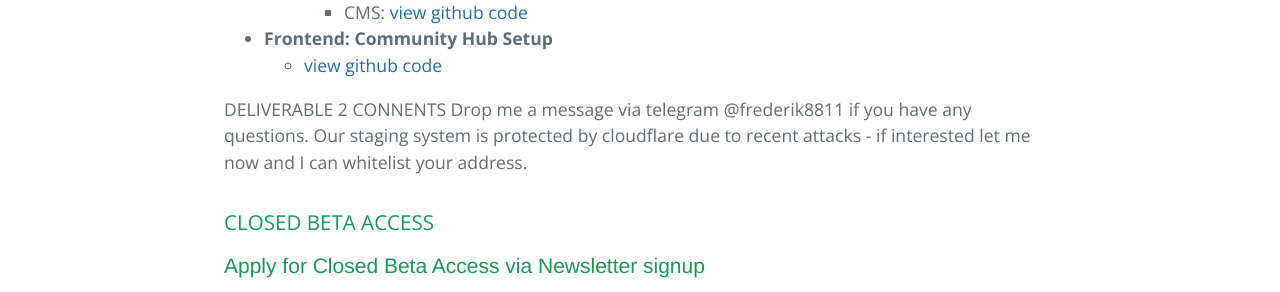
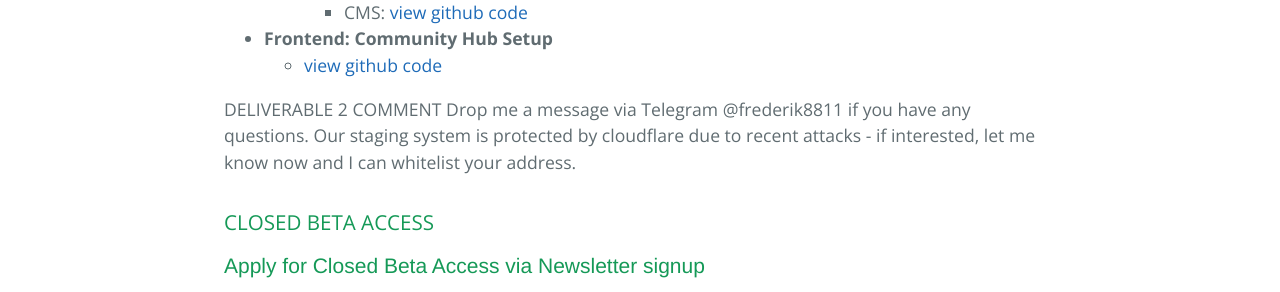
Before and after one commit to KleeblattGames/KleeblattGames.github.io, a Jekyll site: the page built from index.md, in a window 1280 px wide. Shown: the part 848-1140 px from the top of the page. Built offline with Jekyll 4.4.1, drawn with Linux system fonts in a browser that asks for light colours; comment, search, counter and statistics services are not loaded.

Commit message:
Update index.md

```diff
--- a/index.md
+++ b/index.md
@@ -22,8 +22,8 @@ CLOSED BETA DELIVERY - DELIVERABLE 2
   - **Frontend: Community Hub Setup**
       - [view github code](https://github.com/KleeblattGames/WAX-Earn-and-Community-Hub/tree/main/offerwall/database)
 
-DELIVERABLE 2 CONNENTS
-Drop me a message via telegram @frederik8811 if you have any questions. Our staging system is protected by cloudflare due to recent attacks - if interested let me now and I can whitelist your address.
+DELIVERABLE 2 COMMENT
+Drop me a message via Telegram @frederik8811 if you have any questions. Our staging system is protected by cloudflare due to recent attacks - if interested, let me know now and I can whitelist your address.
 
 
 
```
